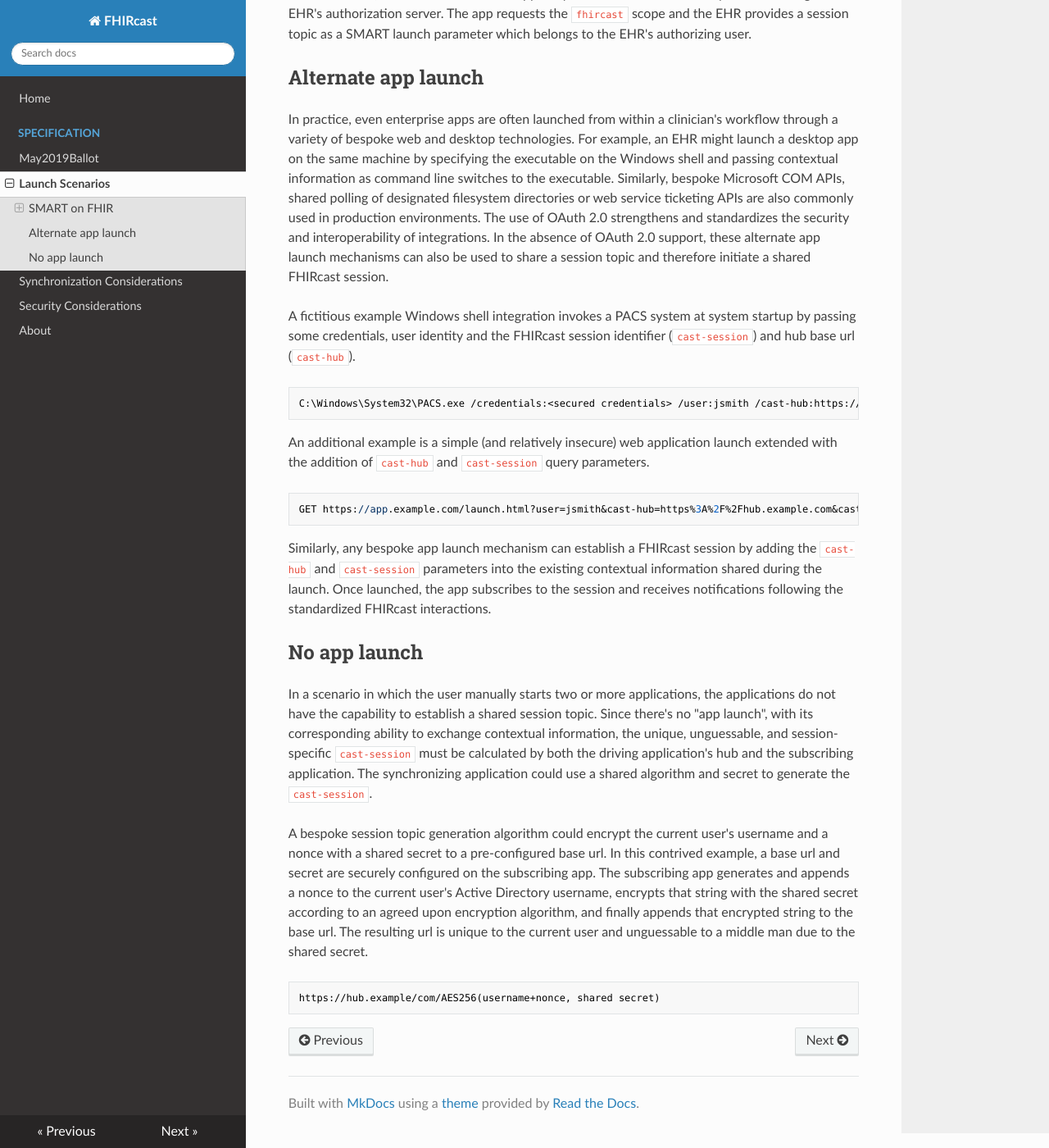
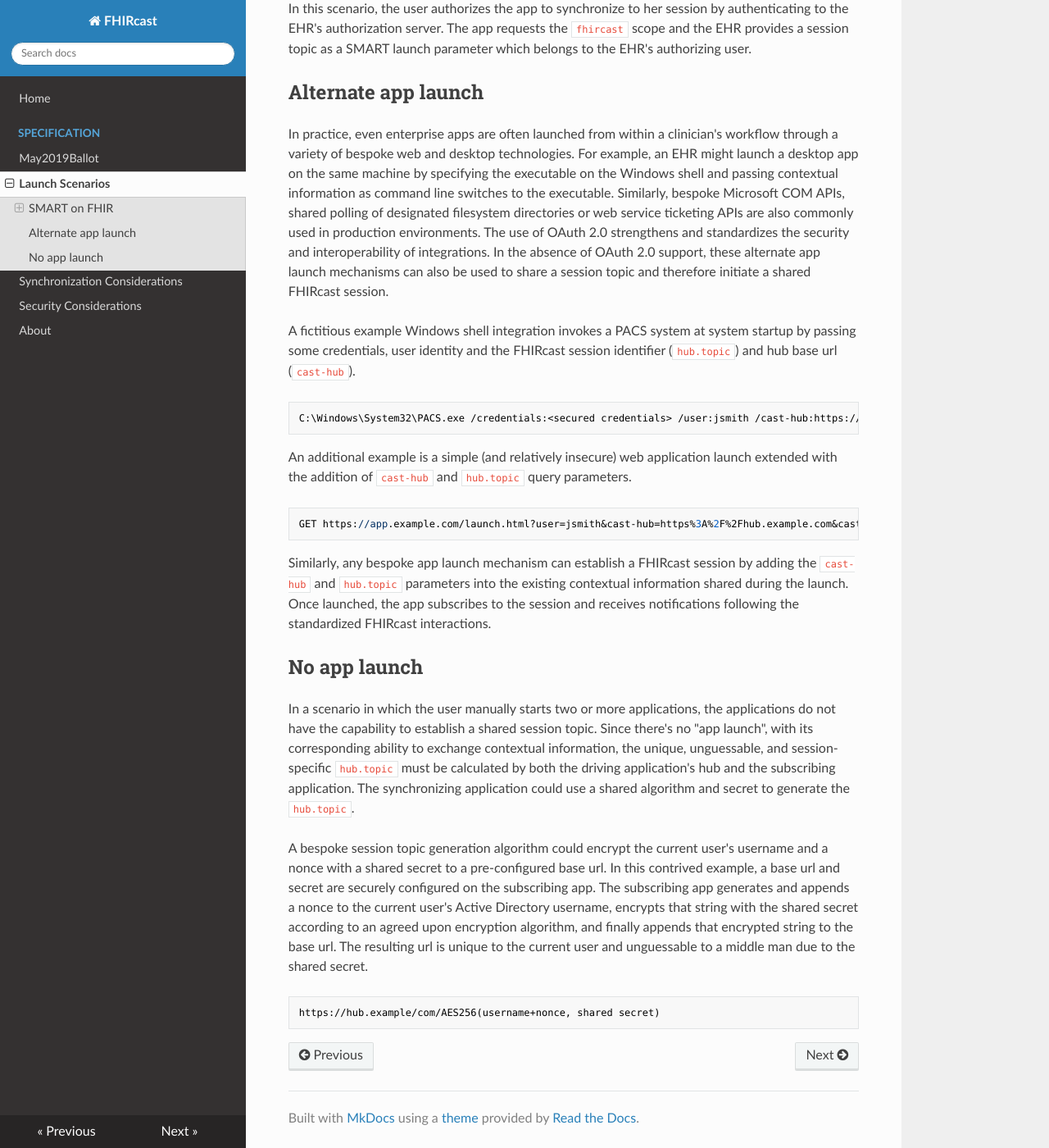
Before and after one commit to HL7/fhircast-docs, an MkDocs documentation site: the page built from docs/launch-scenarios.md, in a window 1280 px wide and 1400 px high, scrolled down 2089 px. Shown: the whole window at 82% size. Built offline with MkDocs 1.6.1, drawn with Linux system fonts in a browser that asks for light colours; nearby versions of some CDN libraries; old or Windows-style settings are respelled for this version of MkDocs; some of the changed text lies outside the part shown.

Commit message:
rename cast-session to hub.topic

````diff
--- a/docs/launch-scenarios.md
+++ b/docs/launch-scenarios.md
@@ -7,7 +7,7 @@ The [HL7 SMART on FHIR app launch specification](http://www.hl7.org/fhir/smart-a
 
 Once the `hub.topic` and url to the hub is known by the synchronizing app the subscription and workflow event notification process proceeds per the FHIRcast specification, regardless of the specific app launch used.
 
-The use of the SMART on FHIR OAuth 2.0 profile simplifies, secures and standardizes FHIRcast context synchronization. While more creative approaches, such as the alternate app launch and shared session identifier generation algorithm are possible to use with FHIRcast, care must be taken by the implementer to ensure synchronization and to protect against PHI loss, session hijacking and other security risks. Specifically, the `cast-session` url must be unique, unguessable, and specific to the session.
+The use of the SMART on FHIR OAuth 2.0 profile simplifies, secures and standardizes FHIRcast context synchronization. While more creative approaches, such as the alternate app launch and shared session identifier generation algorithm are possible to use with FHIRcast, care must be taken by the implementer to ensure synchronization and to protect against PHI loss, session hijacking and other security risks. Specifically, the `hub.topic` url must be unique, unguessable, and specific to the session.
 
 
 ## SMART on FHIR
@@ -19,7 +19,7 @@ During the OAuth2.0 handshake, the app [requests and is granted](http://www.hl7.
 | SMART launch parameter | Optionality | Type | Description |
 | --- | --- | --- | --- |
 | `cast-hub` | Required | string | The base url of the EHR's hub. |
-| `cast-session` | Optional | string or array | Zero, one or more session topic urls. The cast-session url is a unique, opaque identifier to the a user's session. |
+| `hub.topic` | Optional | string or array | Zero, one or more session topic urls. The `hub.topic` url is a unique, opaque identifier to the a user's session. |
 
 The app requests the `fhircast` scope.
 
@@ -47,7 +47,7 @@ Following the OAuth2.0 handshake, the authorization server returns the FHIRcast
   "patient":  "123",
   "encounter": "456",
   "cast-hub" : "https://hub.example.com",
-  "cast-session": "https://hub.example.com/7jaa86kgdudewiaq0wtu"
+  "hub.topic": "https://hub.example.com/7jaa86kgdudewiaq0wtu"
 }
 ```
 
@@ -72,22 +72,22 @@ In this scenario, the user authorizes the app to synchronize to her session by a
 
 In practice, even enterprise apps are often launched from within a clinician's workflow through a variety of bespoke web and desktop technologies. For example, an EHR might launch a desktop app on the same machine by specifying the executable on the Windows shell and passing contextual information as command line switches to the executable. Similarly, bespoke Microsoft COM APIs, shared polling of designated filesystem directories or web service ticketing APIs are also commonly used in production environments.  The use of OAuth 2.0 strengthens and standardizes the security and interoperability of integrations. In the absence of OAuth 2.0 support, these alternate app launch mechanisms can also be used to share a session topic and therefore initiate a shared FHIRcast session.
 
-A fictitious example Windows shell integration invokes a PACS system at system startup by passing some credentials, user identity and the FHIRcast session identifier (`cast-session`) and hub base url (`cast-hub`).
+A fictitious example Windows shell integration invokes a PACS system at system startup by passing some credentials, user identity and the FHIRcast session identifier (`hub.topic`) and hub base url (`cast-hub`).
 
 ```
-C:\Windows\System32\PACS.exe /credentials:<secured credentials> /user:jsmith /cast-hub:https://hub.example.com /cast-session:https://hub.example.com/7jaa86kgdudewiaq0wtu
+C:\Windows\System32\PACS.exe /credentials:<secured credentials> /user:jsmith /cast-hub:https://hub.example.com /hub.topic:https://hub.example.com/7jaa86kgdudewiaq0wtu
 ```
 
-An additional example is a simple (and relatively insecure) web application launch extended with the addition of `cast-hub` and `cast-session` query parameters.
+An additional example is a simple (and relatively insecure) web application launch extended with the addition of `cast-hub` and `hub.topic` query parameters.
 ```
 GET https://app.example.com/launch.html?user=jsmith&cast-hub=https%3A%2F%2Fhub.example.com&cast-topic=https%3A%2F%2Fhub.example.com%2F7jaa86kgdudewiaq0wtu
 ```
 
-Similarly, any bespoke app launch mechanism can establish a FHIRcast session by adding the `cast-hub` and `cast-session` parameters into the existing contextual information shared during the launch.  Once launched, the app subscribes to the session and receives notifications following the standardized FHIRcast interactions.
+Similarly, any bespoke app launch mechanism can establish a FHIRcast session by adding the `cast-hub` and `hub.topic` parameters into the existing contextual information shared during the launch.  Once launched, the app subscribes to the session and receives notifications following the standardized FHIRcast interactions.
 
 ## No app launch
 
-In a scenario in which the user manually starts two or more applications, the applications do not have the capability to establish a shared session topic. Since there's no "app launch", with its corresponding ability to exchange contextual information, the unique, unguessable, and session-specific `cast-session` must be calculated by both the driving application's hub and the subscribing application. The synchronizing application could use a shared algorithm and secret to generate the `cast-session`.
+In a scenario in which the user manually starts two or more applications, the applications do not have the capability to establish a shared session topic. Since there's no "app launch", with its corresponding ability to exchange contextual information, the unique, unguessable, and session-specific `hub.topic` must be calculated by both the driving application's hub and the subscribing application. The synchronizing application could use a shared algorithm and secret to generate the `hub.topic`.
 
 A bespoke session topic generation algorithm could encrypt the current user's username and a nonce with a shared secret to a pre-configured base url. In this contrived example, a base url and secret are securely configured on the subscribing app. The subscribing app generates and appends a nonce to the current user's Active Directory username, encrypts that string with the shared secret according to an agreed upon encryption algorithm, and finally appends that encrypted string to the base url. The resulting url is unique to the current user and unguessable to a middle man due to the shared secret.
 
````
